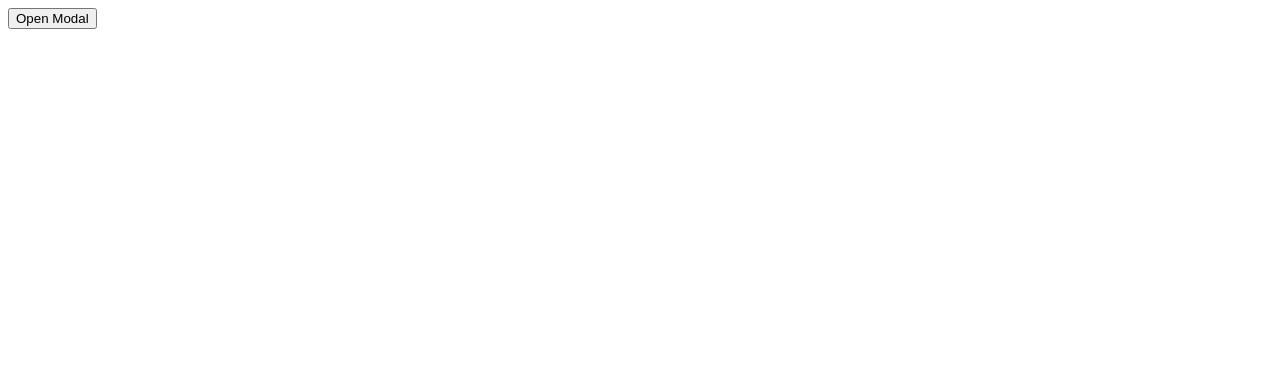
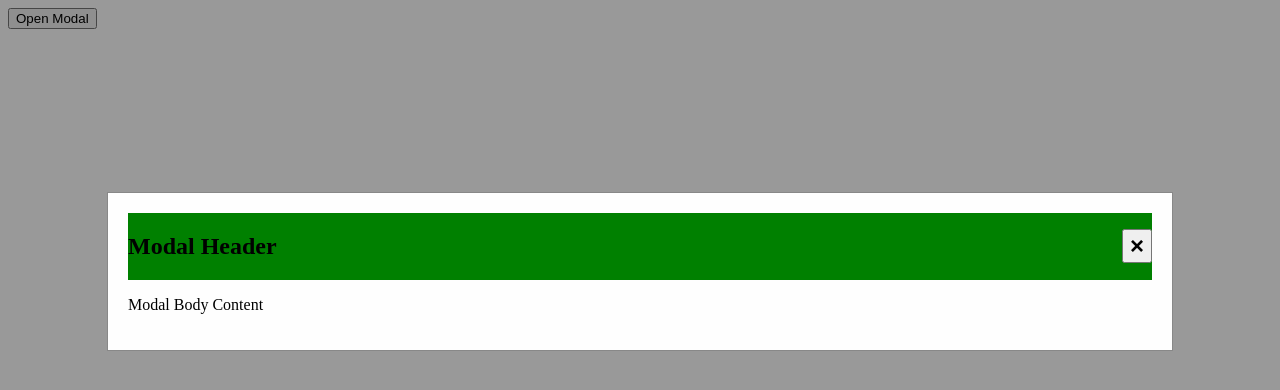
Before and after one commit to acciojob/css-modal-nikhil8851, a website: page main.html in a window 1280 px wide. Both pictures are taken after a click on the button "Open Modal". Drawn offline with Linux system fonts and the light colour scheme.

Commit message:
created a submission

```diff
--- a/main.html
+++ b/main.html
@@ -3,22 +3,21 @@
 <head>
    <link rel="stylesheet" href="styles.css" />
 </head>
-<!-- Trigger/Open The Modal -->
 <button id="openModal">Open Modal</button>
 
-<!-- The Modal -->
-<div id="myModal" class="modal">
-    <!-- Modal content -->
-    <div class="modal-content">
-		<div class="modal-haeder">
-        <span class="close">×</span>
-        <h2>Modal Header</h2>
-		</div>
-		<div class="modal-body">
-        <p>Modal Body Content</p>
-		</p>
+<div class="modal" id="modal">
+  <div class="modal-content">
+    <div class="modal-header">
+      <h2>Modal Header</h2>
+      <button class="close-modal">&times;</button>
     </div>
+    <div class="modal-body">
+      <p>Modal Body Content</p>
+    </div>
+  </div>
 </div>
+
+
 
 	<!-- the entire body must be written by student -->
     <script type="text/javascript" src="./script.js">
--- a/script.js
+++ b/script.js
@@ -1 +1,27 @@
 //your JS code here. If required.
+
+// Get the modal
+var modal = document.getElementById("modal");
+
+// Get the button that opens the modal
+var btn = document.getElementById("openModal");
+
+// Get the <span> element that closes the modal
+var span = document.getElementsByClassName("close-modal")[0];
+
+// When the user clicks the button, open the modal
+btn.onclick = function() {
+  modal.style.display = "block";
+}
+
+// When the user clicks on <span> (x), close the modal
+span.onclick = function() {
+  modal.style.display = "none";
+}
+
+// When the user clicks anywhere outside of the modal, close it
+window.onclick = function(event) {
+  if (event.target == modal) {
+    modal.style.display = "none";
+  }
+}
--- a/styles.css
+++ b/styles.css
@@ -1,48 +1,39 @@
-        /* The Modal (background) */
+/* Modal styles */
 .modal {
-            display: none;
-            position: fixed;
-            z-index: 1;
+  display: none; /* Hide the modal by default */
+  position: fixed; /* Stay in place */
+  z-index: 1; /* Sit on top */
   left: 0;
   top: 0;
-            width: 100%;
-            height: 100%;
-            overflow: auto;
-            background-color: rgba(0, 0, 0, 0.4);
+  width: 100%; /* Full width */
+  height: 100%; /* Full height */
+  overflow: auto; /* Enable scroll if needed */
+  background-color: rgb(0, 0, 0); /* Fallback color */
+  background-color: rgba(0, 0, 0, 0.4); /* Black w/ opacity */
 }
 
-        /* Modal Content/Box */
 .modal-content {
   background-color: #fefefe;
-            margin: 15% auto;
+  margin: 15% auto; /* 15% from the top and centered */
   padding: 20px;
   border: 1px solid #888;
-            width: 80%;
+  width: 80%; /* Could be more or less, depending on screen size */
 }
 
-        /* The Close Button */
-        .close {
-            color: #aaa;
-            float: right;
-            font-size: 28px;
-            font-weight: bold;
+.modal-header {
+  display: flex;
+  justify-content: space-between;
+  align-items: center;
+	background-color: green;
 }
 
-        .close:hover,
-        .close:focus {
-            color: black;
-            text-decoration: none;
+.close-modal {
+  font-size: 24px;
+  font-weight: bold;
+  color: #000;
   cursor: pointer;
 }
 
-
-
-
-/* Open the modal when the button is clicked */
-#openModal {
-  cursor: pointer;
+.close-modal:hover {
+  color: #aaa;
 }
-
-#openModal:hover + #modal {
-  display: block;
-}
```
Lines whose indentation alone changed are shown as unchanged.
